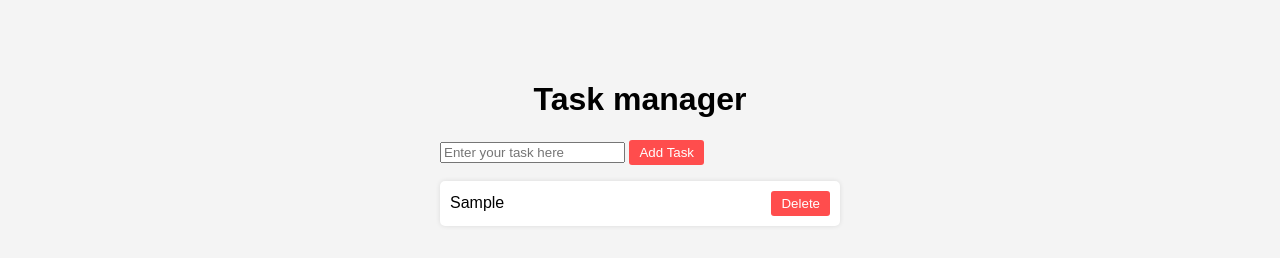
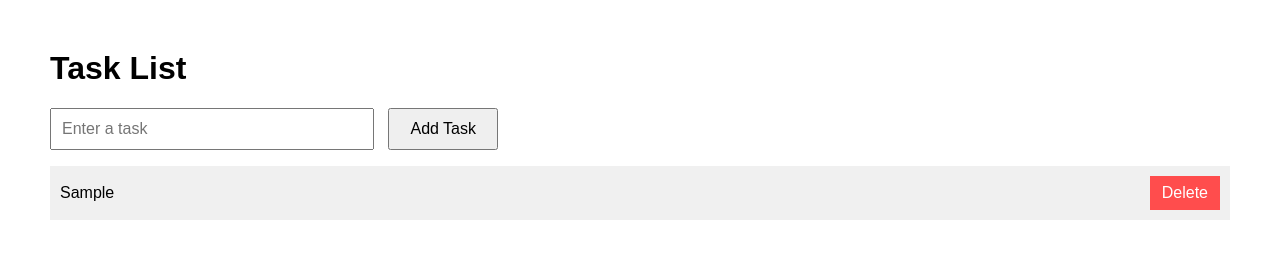
Before and after one commit to KammaMadhuri/Task, a plain HTML site: page index.html in a window 1280 px wide. Both pictures are taken after typing "Sample" into the empty fields and a click on the button "Add Task". Drawn offline with Linux system fonts and the light colour scheme.

Commit message:
first commit

```diff
--- a/index.html
+++ b/index.html
@@ -3,13 +3,48 @@
 <head>
     <meta charset="UTF-8">
     <meta name="viewport" content="width=device-width, initial-scale=1.0">
-    <title>To-Do List</title>
-    <link rel="stylesheet" href="style.css">
+    <title>Task List</title>
+    <style>
+        body {
+            font-family: Arial, sans-serif;
+            margin: 50px;
+        }
+        input[type="text"] {
+            padding: 10px;
+            width: 300px;
+            font-size: 16px;
+        }
+        button {
+            padding: 10px 20px;
+            font-size: 16px;
+            margin-left: 10px;
+        }
+        ul {
+            list-style-type: none;
+            padding: 0;
+        }
+        li {
+            padding: 10px;
+            background: #f0f0f0;
+            margin-bottom: 10px;
+            display: flex;
+            justify-content: space-between;
+            align-items: center;
+        }
+        .delete-btn {
+            background-color: #ff4d4d;
+            border: none;
+            padding: 8px 12px;
+            color: white;
+            cursor: pointer;
+        }
+    </style>
 </head>
 <body>
-    <h1>Task manager</h1>
-    <input type="text" id="taskInput" placeholder="Enter your task here">
+    <h1>Task List</h1>
+    <input type="text" id="taskInput" placeholder="Enter a task">
     <button onclick="addTask()">Add Task</button>
+
     <ul id="taskList"></ul>
 
     <script src="script.js"></script>
--- a/script.js
+++ b/script.js
@@ -1,31 +1,45 @@
-// Function to add a task to the list
+let taskId = 0;
+
 function addTask() {
     const taskInput = document.getElementById('taskInput');
-    const taskList = document.getElementById('taskList');
+    const taskValue = taskInput.value.trim();
 
-    // Get the task text and clear the input field
-    const taskText = taskInput.value.trim();
+    if (taskValue === '') {
+        alert('Please enter a task.');
+        return;
+    }
+
+    const task = {
+        id: taskId++,
+        text: taskValue
+    };
+
+    const li = document.createElement('li');
+    li.setAttribute('data-id', task.id);
+
+    li.appendChild(document.createTextNode(task.text));
+
+    const deleteButton = document.createElement('button');
+    deleteButton.className = 'delete-btn';
+    deleteButton.appendChild(document.createTextNode('Delete'));
+
+    li.appendChild(deleteButton);
+    document.getElementById('taskList').appendChild(li);
+
     taskInput.value = '';
+}
 
-    // Check if the task input is not empty
-    if (taskText !== '') {
-        // Create a new list item
-        const li = document.createElement('li');
-        li.innerText = taskText;
+document.getElementById('taskList').addEventListener('click', function(e) {
+    if (e.target && e.target.classList.contains('delete-btn')) {
+        const li = e.target.closest('li');
+        const taskId = li.getAttribute('data-id');
+        removeTask(taskId);
+    }
+});
 
-        // Create a delete button for the task
-        const deleteBtn = document.createElement('button');
-        deleteBtn.innerText = 'Delete';
-        deleteBtn.onclick = function() {
-            taskList.removeChild(li);
-        };
-
-        // Append the delete button to the list item
-        li.appendChild(deleteBtn);
-
-        // Append the list item to the task list
-        taskList.appendChild(li);
-    } else {
-        alert('Please enter a task.');
+function removeTask(taskId) {
+    const taskItem = document.querySelector(`li[data-id="${taskId}"]`);
+    if (taskItem) {
+        taskItem.remove();
     }
 }
--- a/style.css
+++ /dev/null
@@ -1,36 +0,0 @@
-body {
-    align-self: center;
-    font-family: Arial, sans-serif;
-    max-width: 400px;
-    margin: 50px auto;
-    padding: 10px;
-    background-color: #f4f4f4;
-}
-h1 {
-    text-align: center;
-}
-ul {
-    list-style-type: none;
-    padding: 0;
-}
-li {
-    background: #fff;
-    margin: 5px 0;
-    padding: 10px;
-    border-radius: 5px;
-    display: flex;
-    justify-content: space-between;
-    align-items: center;
-    box-shadow: 0 0 5px rgba(0, 0, 0, 0.1);
-}
-button {
-    background-color: #ff4d4d;
-    color: white;
-    border: none;
-    padding: 5px 10px;
-    border-radius: 3px;
-    cursor: pointer;
-}
-button:hover {
-    background-color: #ff3333;
-}
```
